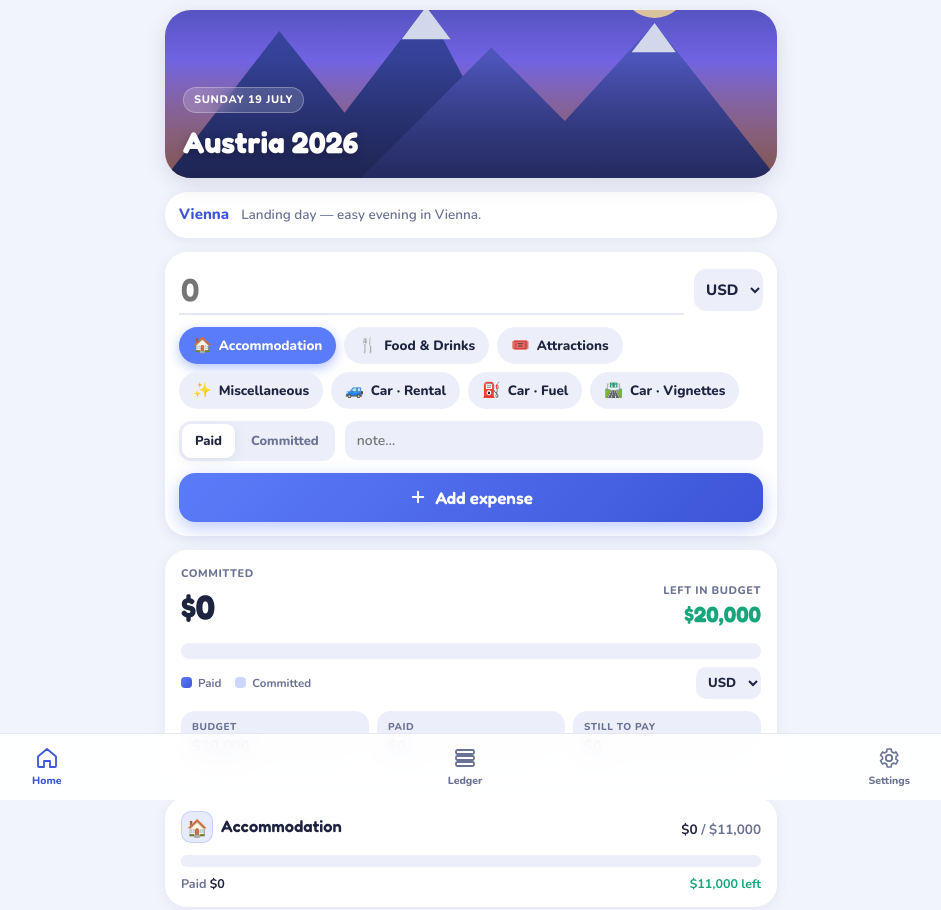
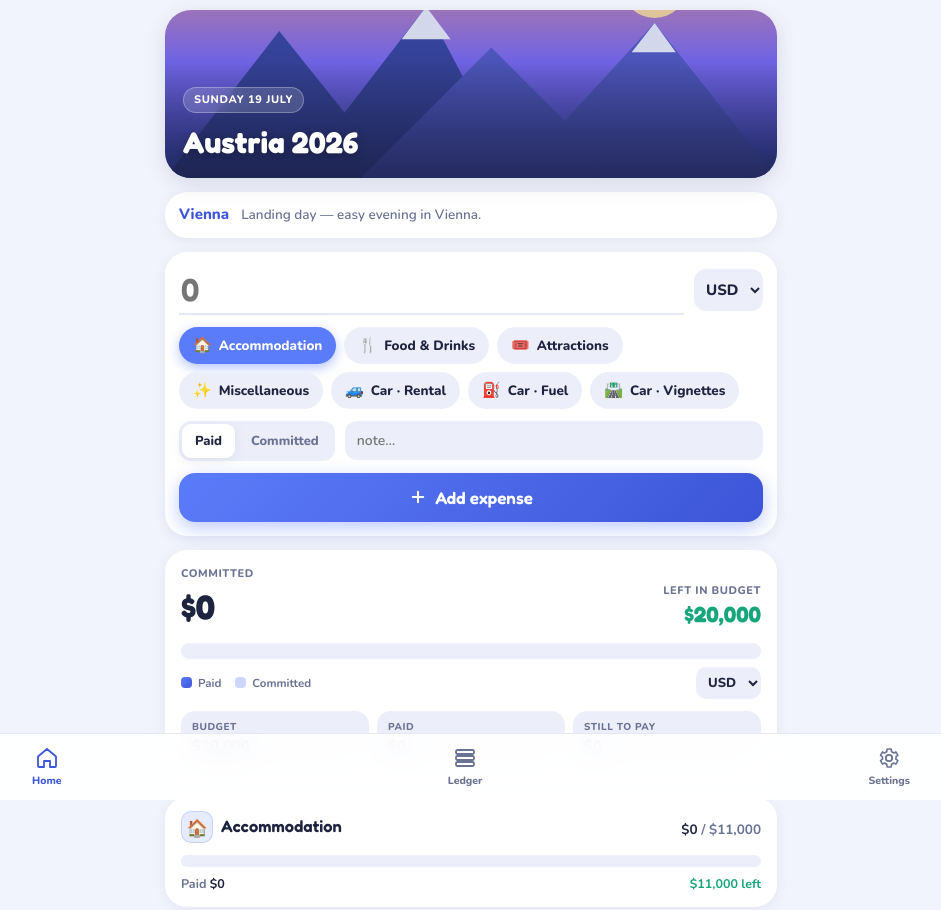
Before and after one commit to PKFam/trip-manager, a website: page index.html in a window 1280 px wide. Shown: the top 910 px of the page, without its empty margins (169-1110 px from the left). Drawn offline with nearby package versions, Linux system fonts and the light colour scheme; no server answers.

Commit message:
test: reverse banner sky gradient (live-update test)

```diff
--- a/index.html
+++ b/index.html
@@ -23,7 +23,7 @@
           <svg class="hero__mountains" viewBox="0 0 375 160" preserveAspectRatio="xMidYMax slice" aria-hidden="true">
             <defs>
               <linearGradient id="sky" x1="0" y1="0" x2="0" y2="1">
-                <stop offset="0" stop-color="#2b3a8f"/><stop offset=".55" stop-color="#7b6cf6"/><stop offset="1" stop-color="#ff9d76"/>
+                <stop offset="0" stop-color="#ff9d76"/><stop offset=".55" stop-color="#7b6cf6"/><stop offset="1" stop-color="#2b3a8f"/>
               </linearGradient>
               <linearGradient id="m1" x1="0" y1="0" x2="0" y2="1">
                 <stop offset="0" stop-color="#3d4db3"/><stop offset="1" stop-color="#2b3577"/>
```
